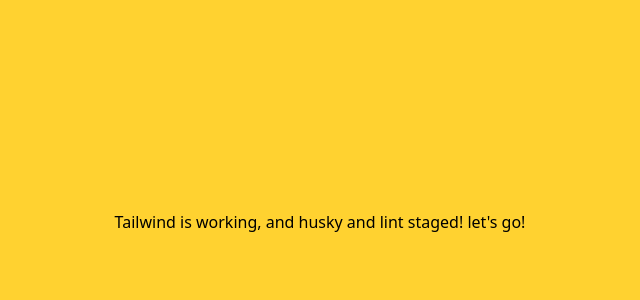
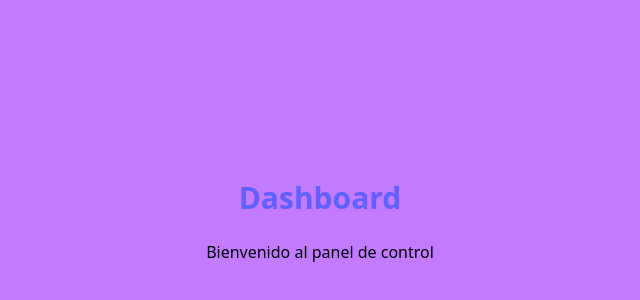
Before and after one commit to Angelhpascual/test-acid-tango-inditex, a React (Vite) app: page / in a window 1280 px wide. Shown: the part 178-478 px from the top of the page, without its empty margins (320-960 px from the left). Built offline with nearby package versions, Linux system fonts and the light colour scheme.

Commit message:
feature: adding dashboard component

```diff
--- a/src/App.tsx
+++ b/src/App.tsx
@@ -1,8 +1,10 @@
+import Dashboard from "./components/Dashboard";
+
 const App = () => {
   return (
-    <div className="bg-amber-300 h-screen w-screen flex justify-center items-center">
-      Tailwind is working, and husky and lint staged! let's go!
-    </div>
+    <>
+      <Dashboard />
+    </>
   );
 };
 
--- /dev/null
+++ b/src/components/Dashboard.tsx
@@ -0,0 +1,10 @@
+const Dashboard: React.FC = () => {
+  return (
+    <div className="bg-purple-400 h-screen flex flex-col justify-center items-center">
+      <h1 className="text-3xl font-bold text-indigo-500 mb-4">Dashboard</h1>
+      <p className="mt-2">Bienvenido al panel de control</p>
+    </div>
+  );
+};
+
+export default Dashboard;
```
